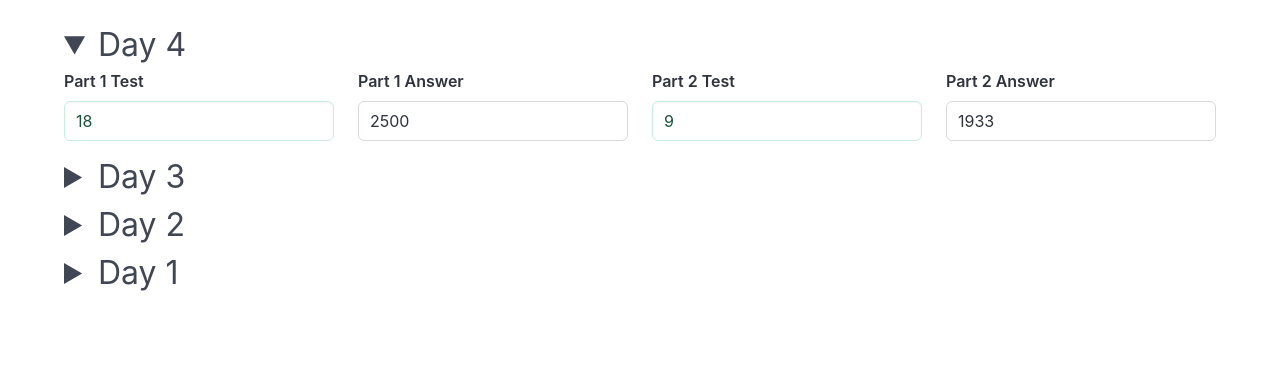
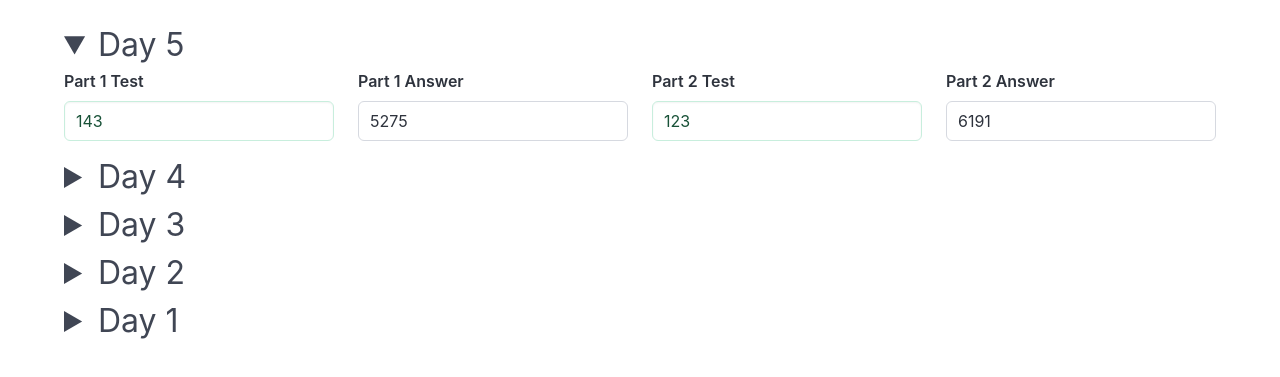
Before and after one commit to Jonesy/AdventOfCode2024, a plain HTML site: page index.html in a window 1280 px wide. Shown: the part 75-452 px from the top of the page. Drawn offline with nearby package versions, Linux system fonts and the light colour scheme.

Commit message:
Add day 5

```diff
--- /dev/null
+++ b/days/5/day-5.js
@@ -0,0 +1,114 @@
+import { loadInput, readLines } from "../../src/utils.js";
+
+export async function run(date, writer) {
+  const [testErr, testInput] = await loadInput(date, "test-input-1");
+  const [inputErr, input] = await loadInput(date, "input-1");
+
+  const actual1 = processInput(testInput);
+  const answer1 = processInput(input);
+  const actual2 = processInput2(testInput);
+  const answer2 = processInput2(input);
+
+  writer("test", "1", actual1);
+  writer("answer", "1", answer1);
+  writer("test", "2", actual2);
+  writer("answer", "2", answer2);
+}
+
+function parseInstructions(input) {
+  const chunks = input.split("\n\n");
+  const [orderLines, printerLines] = chunks.map((c) => c.split("\n"));
+  const orders = orderLines.map((l) => l.trim().split("|").map(Number));
+  const printer = printerLines
+    .filter(Boolean)
+    .map((l) => l.trim().split(",").filter(Boolean).map(Number));
+  return [orders, printer];
+}
+
+function processInput(input) {
+  const rules = new Map();
+  const [orders, printer] = parseInstructions(input);
+
+  orders.forEach(([before, after]) => {
+    if (rules.has(before)) {
+      rules.get(before).add(after);
+    } else {
+      rules.set(before, new Set([after]));
+    }
+  });
+
+  const validLines = printer.filter((line) => {
+    const isValid = line.every((num, index, arr) => {
+      if (!rules.has(num)) {
+        return true;
+      }
+      const rule = rules.get(num);
+      const lookBehind = arr.slice(0, index);
+
+      return lookBehind.every((n) => !rule.has(n));
+    });
+
+    if (isValid) {
+      return true;
+    }
+    return false;
+  });
+  // console.assert(validLines.length === 3, "%o", {
+  //   lines: validLines.length,
+  //   error: "Wrong number of valid lines",
+  // });
+  const result = validLines.reduce((memo, line) => {
+    const middle = Math.floor(line.length / 2);
+    return memo + line[middle];
+  }, 0);
+  return result;
+}
+
+function processInput2(input) {
+  const rules = new Map();
+  const [orders, printer] = parseInstructions(input);
+
+  orders.forEach(([before, after]) => {
+    if (rules.has(before)) {
+      rules.get(before).add(after);
+    } else {
+      rules.set(before, new Set([after]));
+    }
+  });
+
+  const validLines = [];
+  printer.forEach((line) => {
+    const isValid = line.every((num, index, arr) => {
+      if (!rules.has(num)) {
+        return true;
+      }
+      const rule = rules.get(num);
+      const lookBehind = arr.slice(0, index);
+
+      return lookBehind.every((n) => !rule.has(n));
+    });
+
+    if (!isValid) {
+      const sorted = [];
+      const unsorted = [];
+
+      line.forEach((num, index) => {
+        const rule = rules.get(num);
+        if (rule) {
+          const validAfters = Array.from(rule).filter((n) => line.includes(n));
+          const insertAt = Math.max(0, line.length - validAfters.length - 1);
+          sorted[insertAt] = num;
+        } else {
+          unsorted.push(num);
+        }
+      });
+      const result = sorted.concat(unsorted);
+      validLines.push(result);
+    }
+  });
+  const result = validLines.reduce((memo, line) => {
+    const middle = Math.floor(line.length / 2);
+    return memo + line[middle];
+  }, 0);
+  return result;
+}
--- a/index.html
+++ b/index.html
@@ -12,7 +12,8 @@
       { "test1": 11, "test2": 31 },
       { "test1": 2, "test2": 4 },
       { "test1": 161, "test2": 48 },
-      { "test1": 18, "test2": 9 }
+      { "test1": 18, "test2": 9 },
+      { "test1": 143, "test2": 123 }
     ]
   </script>
 </head>
--- a/src/utils.js
+++ b/src/utils.js
@@ -12,11 +12,11 @@ export async function loadInput(date, input) {
   return [err, result];
 }
 
-export function readLines(input) {
+export function readLines(input, deliminter = " ") {
   return input
     .trim()
     .split("\n")
-    .map((l) => l.trim().split(" ").map(Number));
+    .map((l) => l.trim().split(deliminter).map(Number));
 }
 
 export function isAscending(arr) {
```
Also changed, not shown: days/5/input-1.txt (added), days/5/test-input-1.txt (added).
